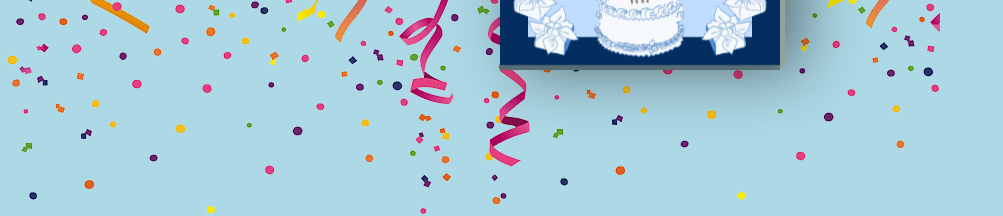
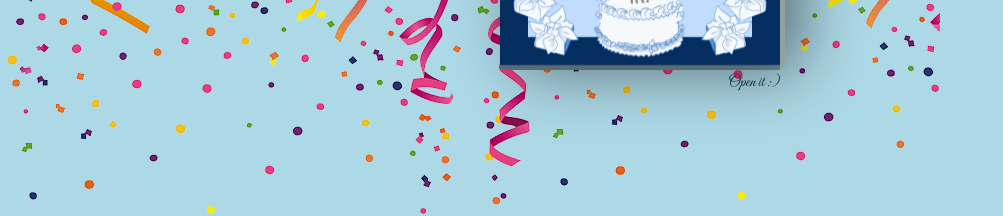
Before and after one commit to AR2905/Bday, a React (Vite) app: page /birthday in a window 1280 px wide. Shown: the part 530-746 px from the top of the page, without its empty margins (0-1003 px from the left). Built offline with nearby package versions, Linux system fonts and the light colour scheme; a web font is replaced by a local one.

Commit message:
changes 9

```diff
--- a/src/pages/Birthday.jsx
+++ b/src/pages/Birthday.jsx
@@ -64,6 +64,7 @@ export const Birthday = () => {
                     >
                         <div className="card" >
                             <div className="imgBox">
+
                                 <div className="bark"></div>
                                 <img src={Cake} alt="Birthday Cake" />
                             </div>
@@ -74,6 +75,9 @@ export const Birthday = () => {
                                 <i>Bas itna hi, agar aur wishes chahiye, toh scroll karne ki mehnat karni padegi! 😜</i>
                                 <p className="text-right">Friend :)</p>
                             </div>
+                            <p className="align-end open" style={{
+                                textAlign: "end"
+                            }}>Open it :)</p>
                         </div>
                     </div>
                 )}
--- a/src/styles/birthday.css
+++ b/src/styles/birthday.css
@@ -754,3 +754,8 @@ h4 {
     animation: text-pop-up-top 0.5s cubic-bezier(0.250, 0.460, 0.450, 0.940) 1.5s both,
         text-focus-in 1s cubic-bezier(0.550, 0.085, 0.680, 0.530) both;
 }
+
+.card:hover .open {
+    display: none !important;
+
+}
```
